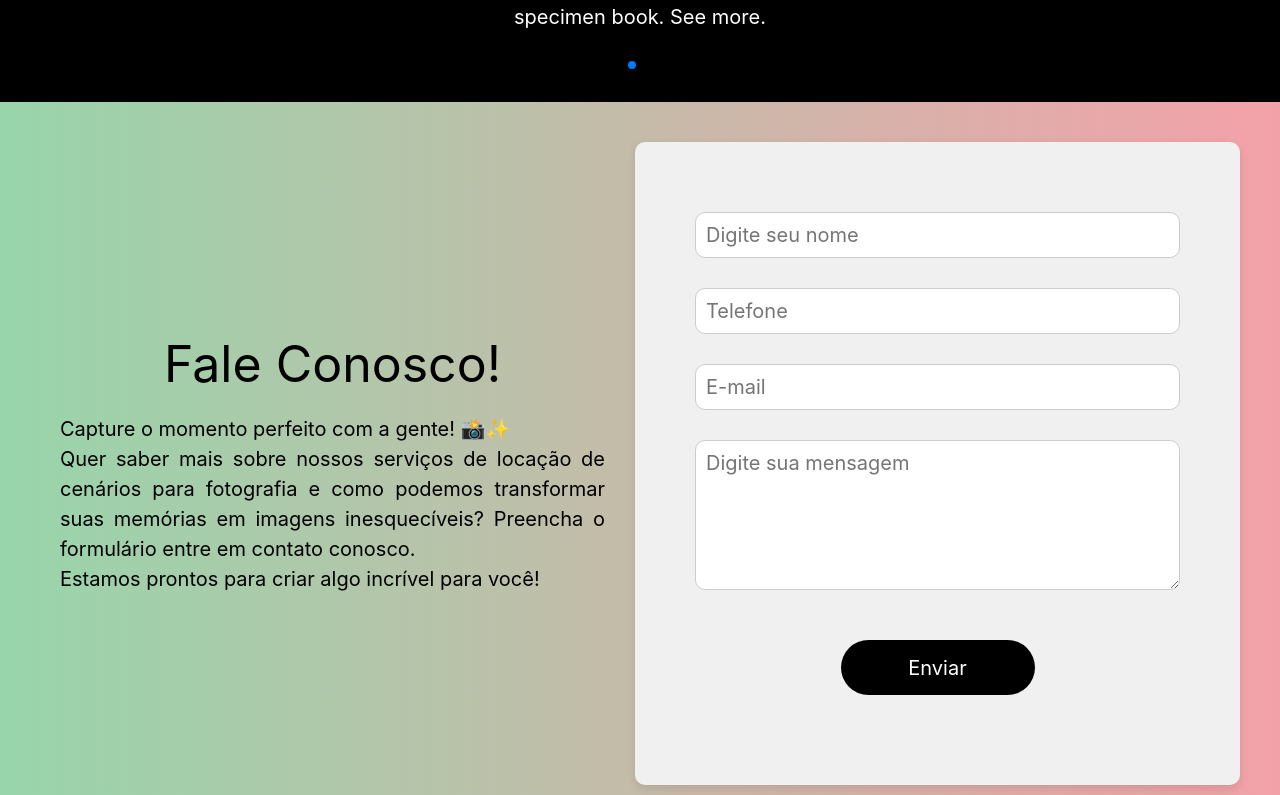
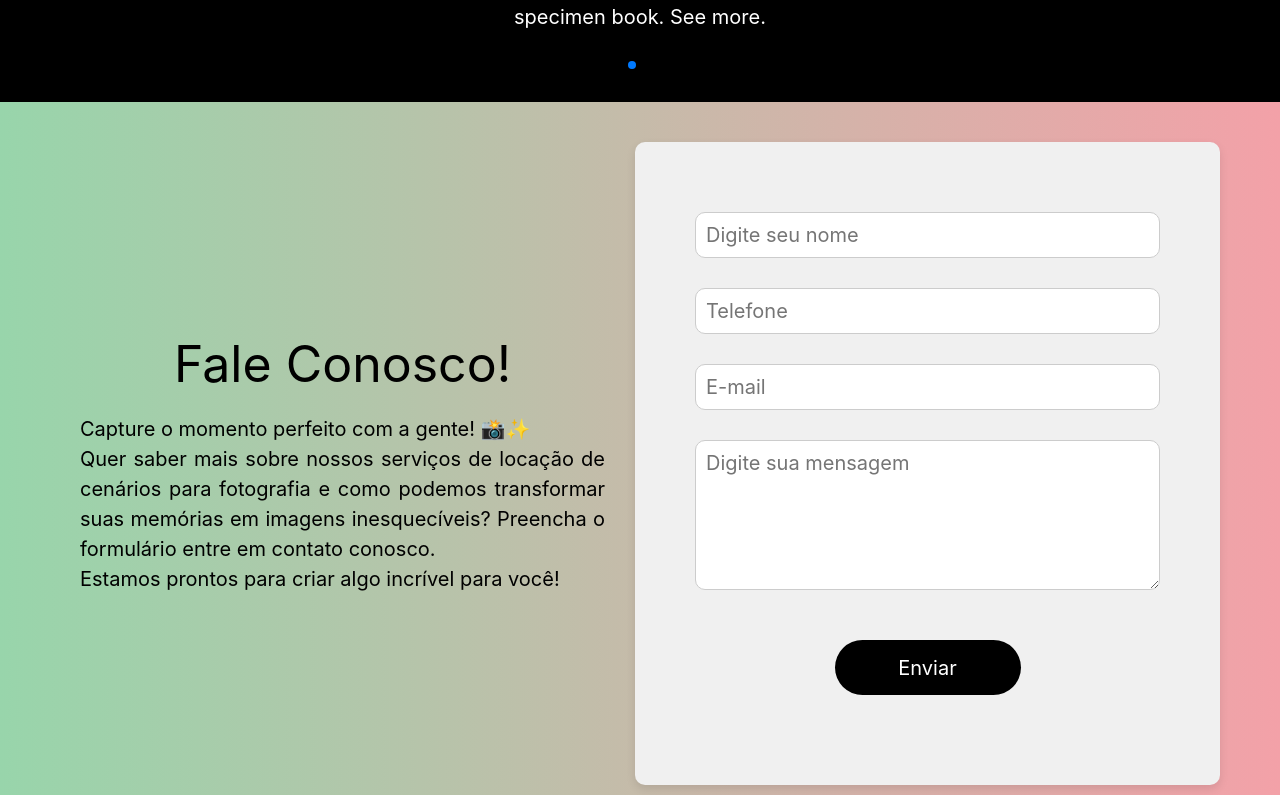
Before and after one commit to devshinon-br/casa-cenariar, a React (Vite) app: page / in a window 1280 px wide. Shown: the part 3625-4420 px from the top of the page. Built offline with nearby package versions, Linux system fonts and the light colour scheme.

Commit message:
correção css responsivo do fale conosco

```diff
--- a/src/screens/ContactUs/ContactUs.module.css
+++ b/src/screens/ContactUs/ContactUs.module.css
@@ -73,6 +73,7 @@
 @media (min-width: 1200px) {
     .contato-superior {
         padding: 20px;
+        max-width:  1200px;
     }
 
     .detalhesContato h2 {
```
